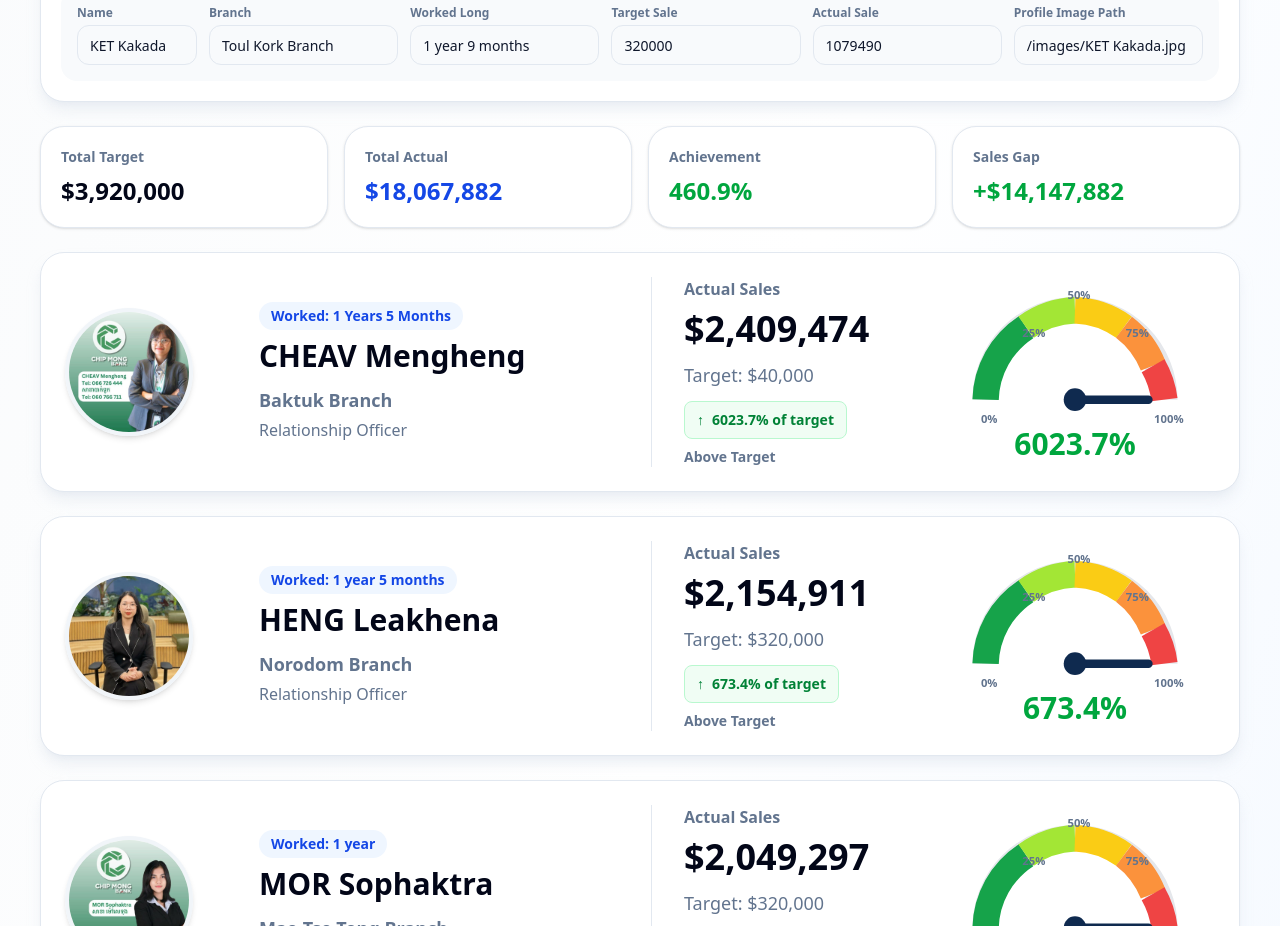
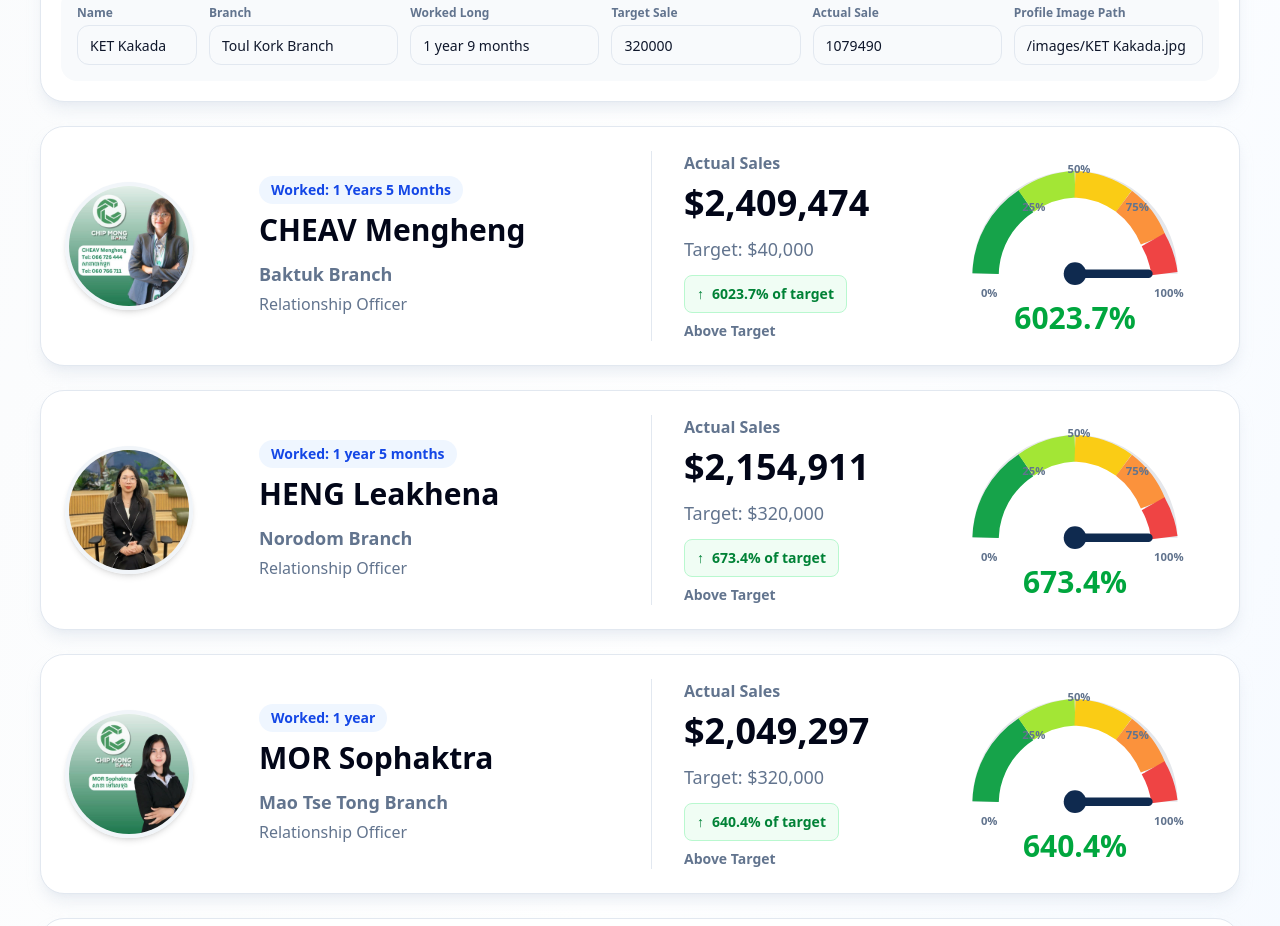
Before and after one commit to KangPengKheang/Profile, a React (Vite) app: page / in a window 1280 px wide. Shown: the part 1260-2186 px from the top of the page. Built offline with nearby package versions, Linux system fonts and the light colour scheme.

Commit message:
Update App.jsx

```diff
--- a/src/App.jsx
+++ b/src/App.jsx
@@ -573,7 +573,8 @@ export default function App() {
 
         {showInput && <InputPanel people={people} setPeople={setPeople} />}
 
-        <SummaryCards people={people} />
+
+        {/* <SummaryCards people={people} /> */}
 
         <div className="space-y-6">
           {sortedPeople.map((person) => (
```
